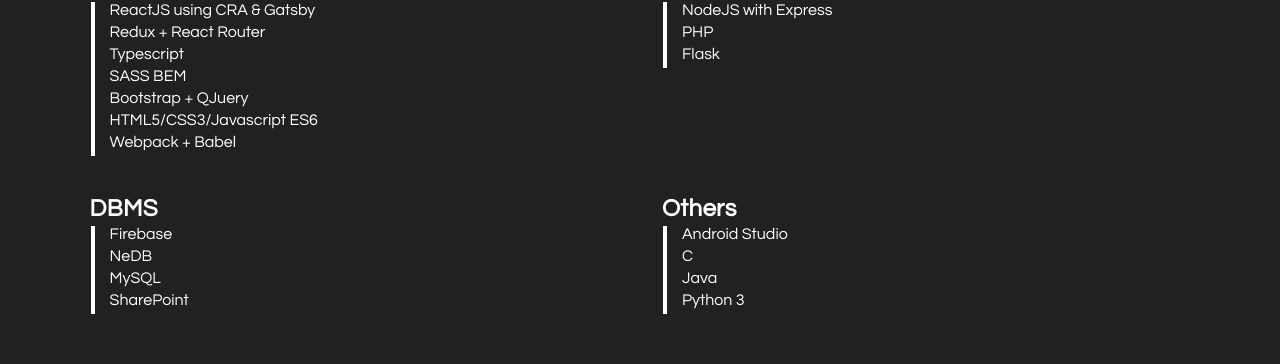
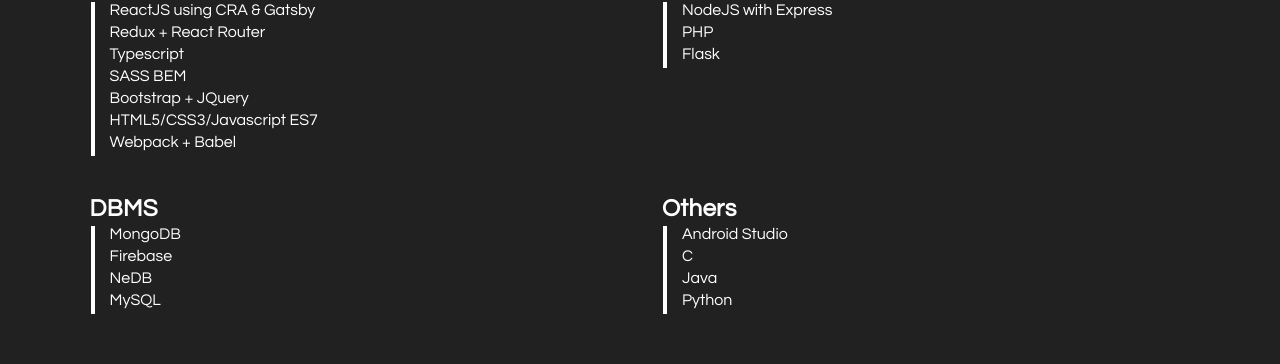
Before and after one commit to fpunny/fpunny, a React (Create React App) app: page /work in a window 1280 px wide. Shown: the part 234-598 px from the top of the page. Built offline with nearby package versions, Linux system fonts and the light colour scheme.

Commit message:
Updated content

```diff
--- a/src/pages/work.jsx
+++ b/src/pages/work.jsx
@@ -69,7 +69,8 @@ class Work extends Component {
         <div className="work__wrapper--item-link">
           <span className="work__item-link-header">Link:</span>
           <a className="work__item-link" href={href}>{ href }</a>
-        </div>: null }
+        </div>: null
+      }
     </div>
   }
 
--- a/src/values.js
+++ b/src/values.js
@@ -27,8 +27,8 @@ export const WORK = [
           "Redux + React Router",
           "Typescript",
           "SASS BEM",
-          "Bootstrap + QJuery",
-          "HTML5/CSS3/Javascript ES6",
+          "Bootstrap + JQuery",
+          "HTML5/CSS3/Javascript ES7",
           "Webpack + Babel"
         ]
       },
@@ -43,10 +43,10 @@ export const WORK = [
       {
         header: "DBMS",
         body: [
+          "MongoDB",
           "Firebase",
           "NeDB",
           "MySQL",
-          "SharePoint"
         ]
       },
       {
@@ -55,7 +55,7 @@ export const WORK = [
           "Android Studio",
           "C",
           "Java",
-          "Python 3"
+          "Python"
         ]
       },
     ]
@@ -101,6 +101,12 @@ export const WORK = [
   {
     title: "Projects",
     data: [
+      {
+        header: "Hack The 6ix",
+        sideheader: "Associate Web Developer",
+        subheader: "November 2018 - Present, Hack The 6ix",
+        body: "Creating full stack web applications from hacker applications to landing pages",
+      },
       {
         header: "Hack The Valley III",
         sideheader: "Developer",
```
Also changed, not shown: 2 other files (tests, documents, lock files or other folders).
